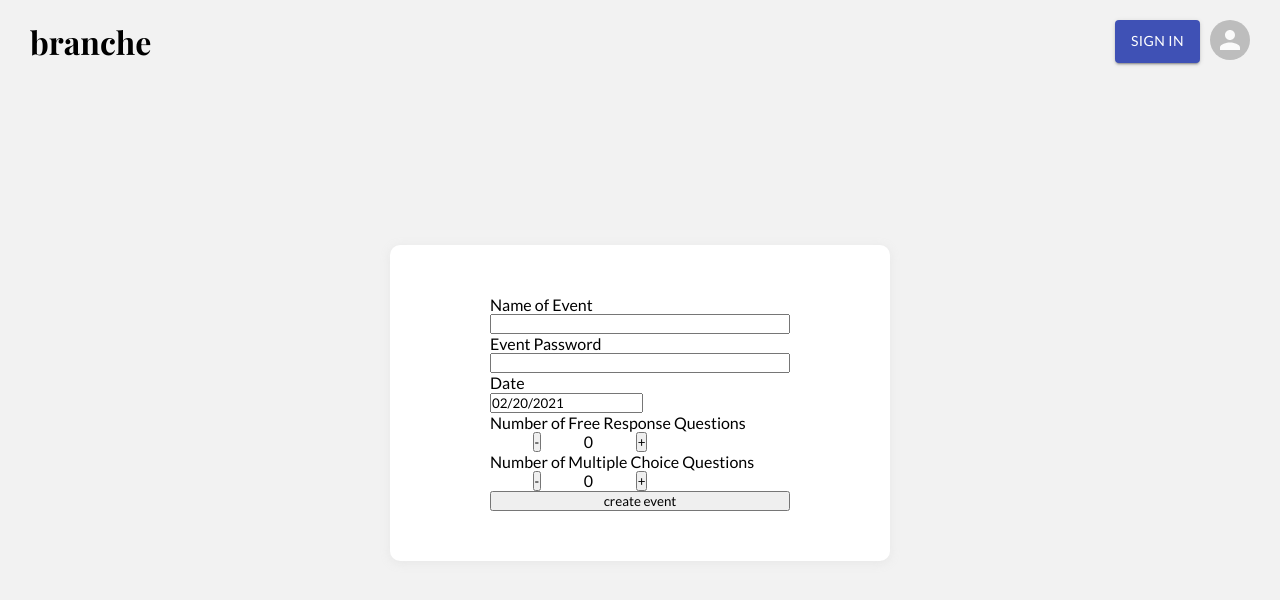
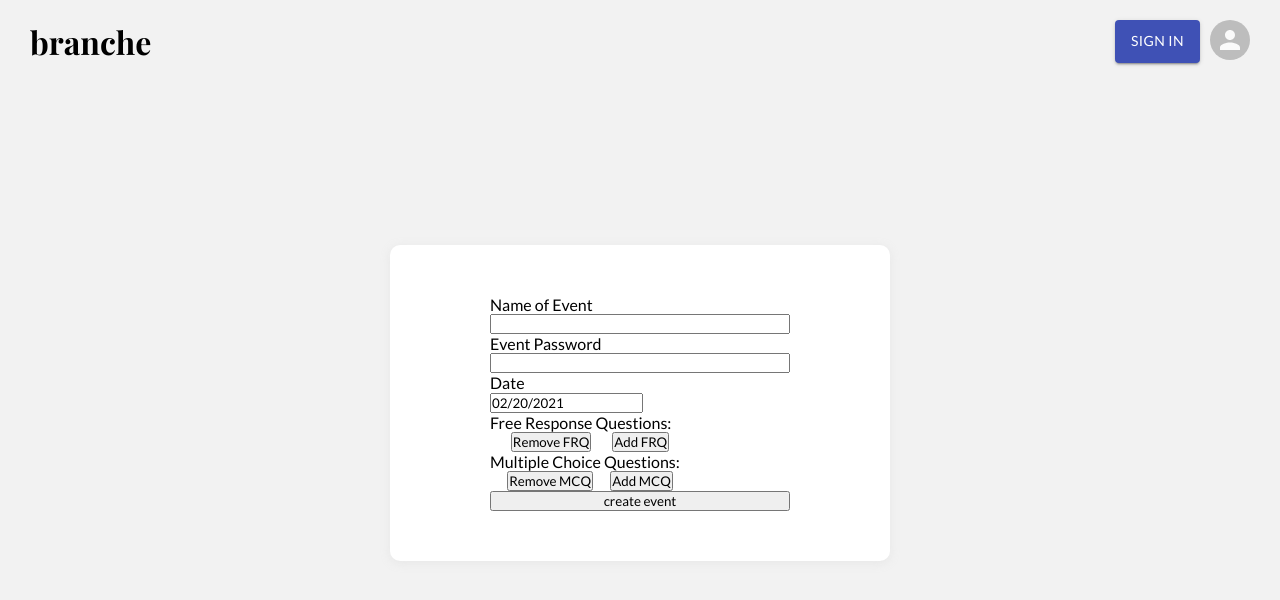
Before and after one commit to mzpeng1/probable-carnival, a React (Create React App) app in the folder front/: page /create in a window 1280 px wide. Shown: the top 600 px of the page. Built offline with nearby package versions, Linux system fonts and the light colour scheme; a web font is replaced by a local one.

Commit message:
changed buttons

```diff
--- a/front/src/components/CreateEvent.js
+++ b/front/src/components/CreateEvent.js
@@ -116,21 +116,19 @@ function CreateEvent() {
                     <label>Date</label>
                     <DatePicker selected = {date} onChange={(date) => setDate(date)}></DatePicker>
                     <div className="infoForm-configure">
-                    <label>Number of Free Response Questions</label>
+                </div>
+                    <label>Free Response Questions:</label>
+                    {getFRQs(frqs)}
                     <div className="counter">
-                        <button onClick={() => decrementFRQ()}>-</button>
-                        <div className="infoForm-frqcounter-display">{numFRQ}</div>
-                        <button onClick={() => setNumFRQ(numFRQ + 1)}>+</button>
+                        <button onClick={() => decrementFRQ()}>Remove FRQ</button>
+                        <button onClick={() => setNumFRQ(numFRQ + 1)}>Add FRQ</button>
                     </div>
-                    <label>Number of Multiple Choice Questions</label>
+                    <label>Multiple Choice Questions:</label>
+                    {getMCQs(mcqs)}
                     <div className="counter">
-                        <button onClick={() => decrementMCQ()}>-</button>
-                        <div className="infoForm-mcqcounter-display">{numMCQ}</div>
-                        <button onClick={() => setNumMCQ(numMCQ + 1)}>+</button>
+                        <button onClick={() => decrementMCQ()}>Remove MCQ</button>
+                        <button onClick={() => setNumMCQ(numMCQ + 1)}>Add MCQ</button>
                     </div>
-                </div>
-                    {getFRQs(frqs)}
-                    {getMCQs(mcqs)}
                     <input type="submit" value="create event"></input>
                 </form>
                 </div>
--- a/front/src/components/FRQBox.js
+++ b/front/src/components/FRQBox.js
@@ -11,7 +11,7 @@ function FRQBox({ id, callBack}) {
 
     return (
         <div className="frqBox">
-            <label>Free Response Question:</label>
+            <label>FRQ {id}:</label>
             <input type="text" value={val} onChange={(e) => updateData(e.target.value)}></input>
         </div>
     )
--- a/front/src/components/MCQBox.js
+++ b/front/src/components/MCQBox.js
@@ -44,7 +44,7 @@ function MCQBox( {id, callBack} ) {
 
     return (
         <div className="mcqBox">
-            <label>Multiple Choice Question</label>
+            <label>MCQ {id}:</label>
             <input type="text" value={name} onChange={(e) => updateName(e.target.value, 0)}></input>
             {generateOptions(options)}
             <button type="button" onClick={() => incrementOptions()}>Add Option</button>
```
